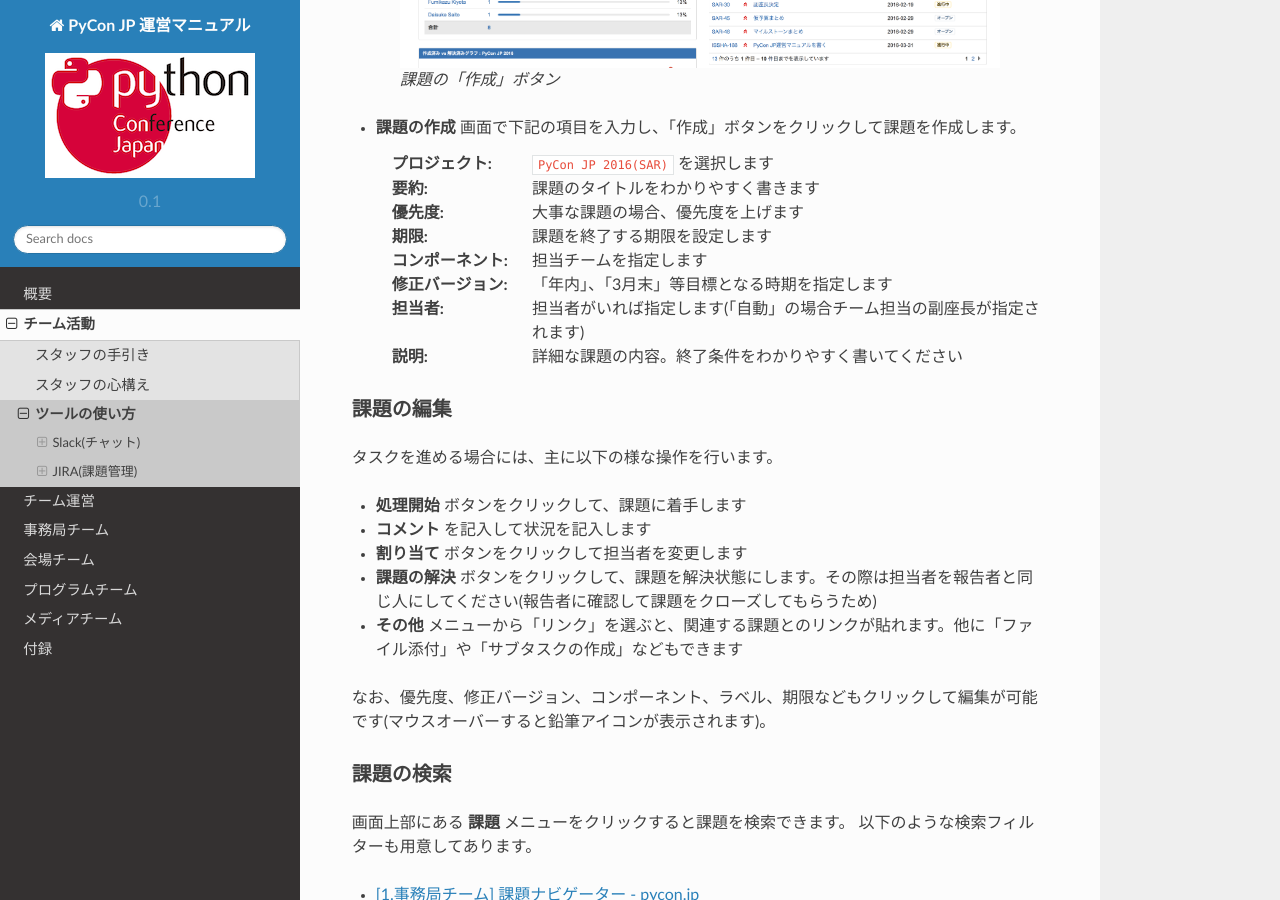
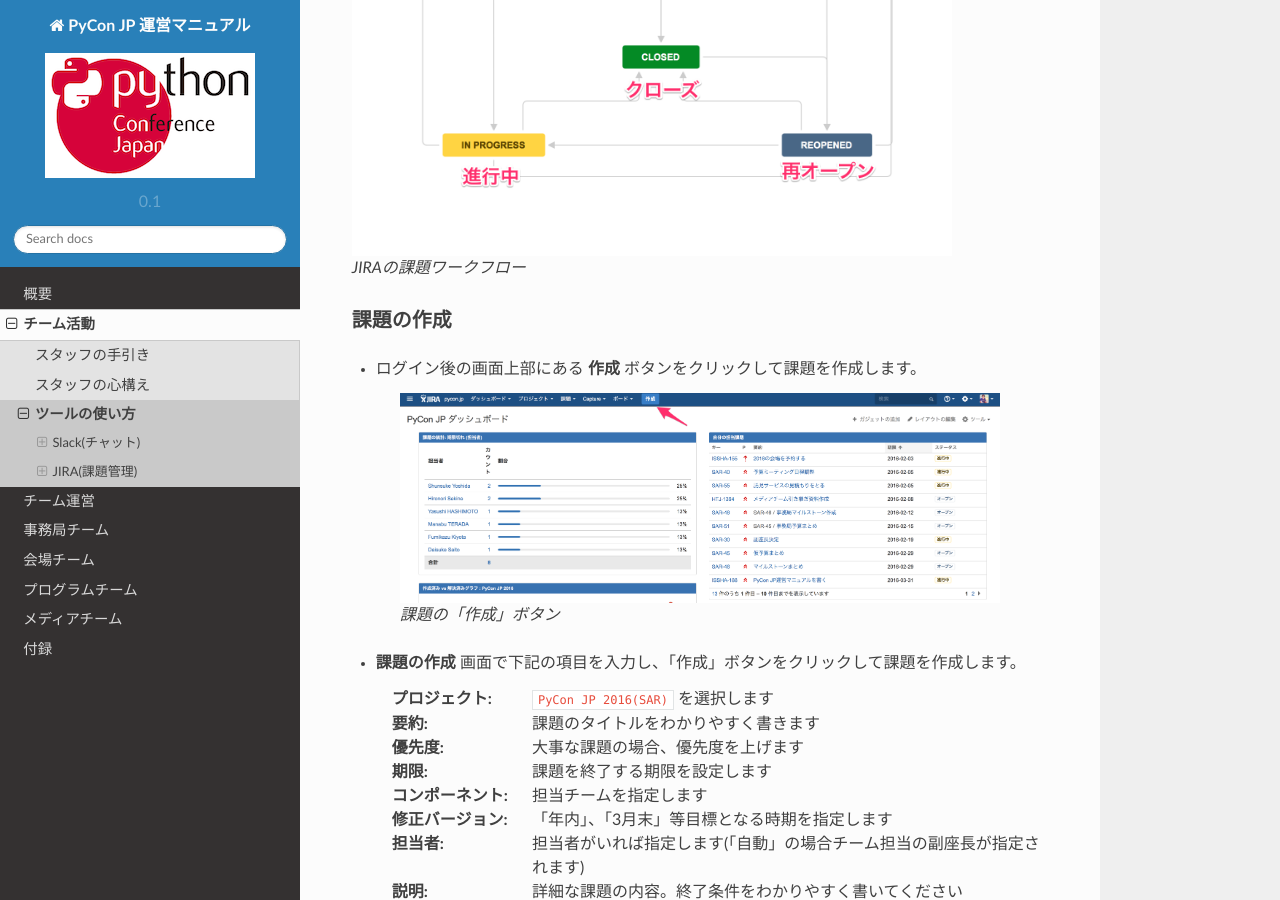
Before and after one commit to pyconjp/manual, a Sphinx documentation site: the page built from source/team/tips.rst, in a window 1280 px wide and 900 px high, scrolled down 3471 px. Built offline with Sphinx 7.4.7 and the Read the Docs theme 2.0.0, drawn with Linux system fonts in a browser that asks for light colours.

Commit message:
SAR-136 add JIRA workflow image

```diff
--- a/source/team/tips.rst
+++ b/source/team/tips.rst
@@ -115,6 +115,12 @@ JIRA Road Map 今後120日間
 2. 担当者は **処理開始** をクリックして、作業を開始します。また、作業内容をコメントに残してください。
 3. 担当者は作業を完了したら **課題の解決** を押します。その際、担当者を **作成者** に変更して、確認してもらってください(自分ではクローズしない)
 4. 作成者は内容を確認し、問題がなければ **課題のクローズ** ボタンをクリックして課題(チケット)を閉じます。残件などがある場合はコメントを記述して **課題を再オープンする** をクリックし、担当者を戻します。
+
+.. figure:: images/jira-workflow.png
+   :alt: JIRAの課題ワークフロー
+   :width: 600
+
+   JIRAの課題ワークフロー
 
 課題の作成
 ----------
```
Also changed, not shown: source/team/images/jira-workflow.png (added).
